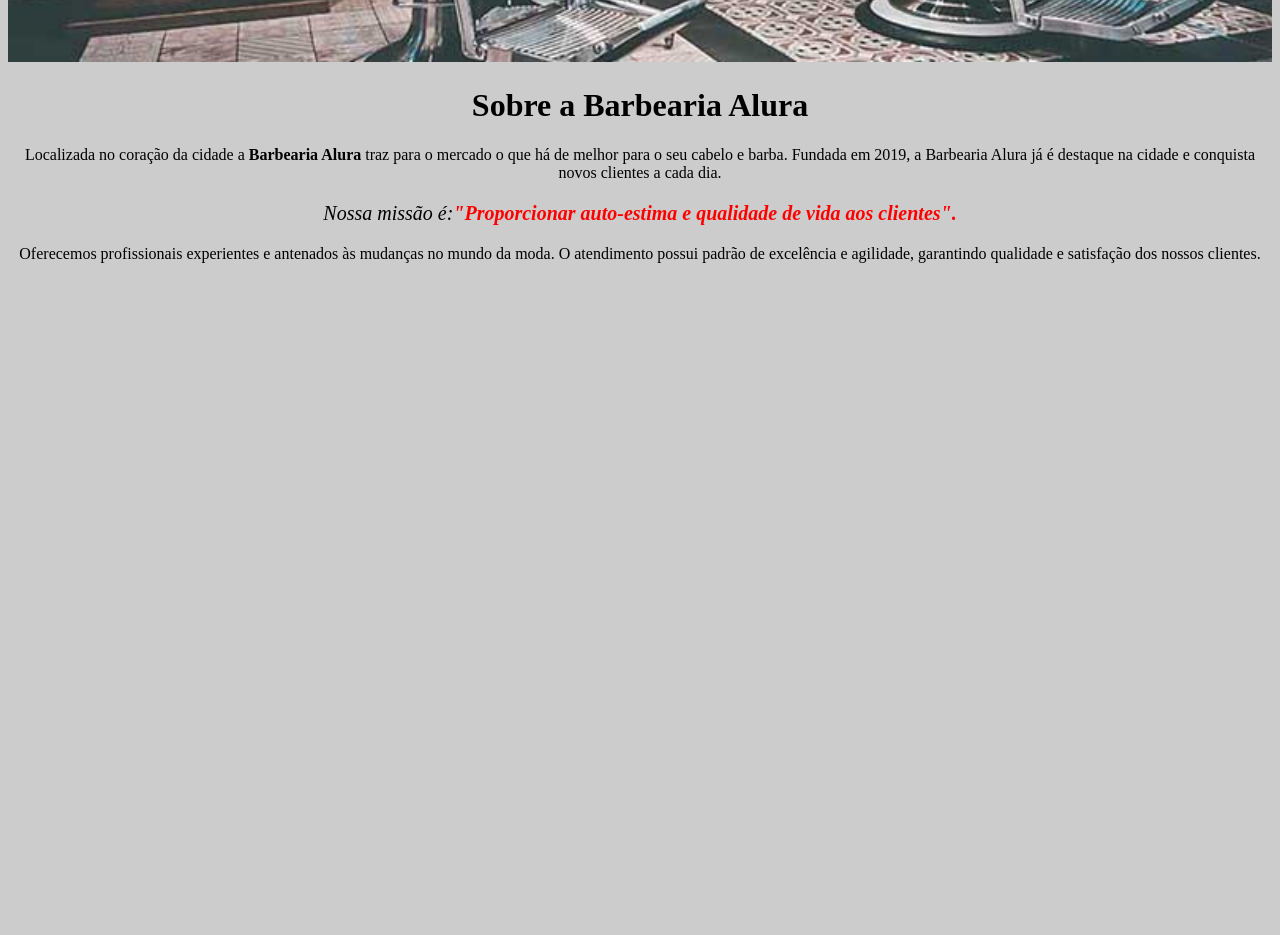
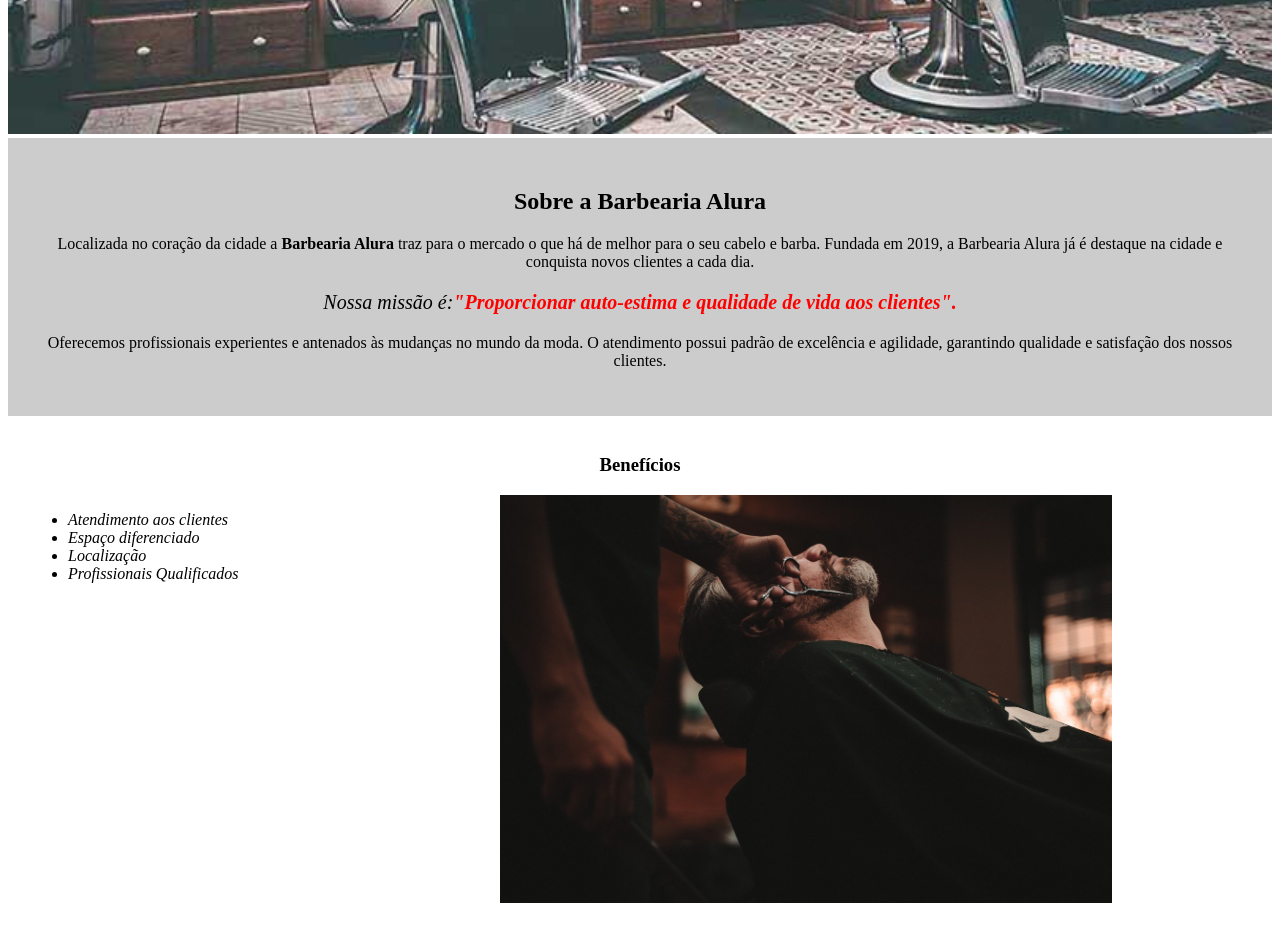
Before and after one commit to IslaGil/Barbearia-Alura, a plain HTML site: page index.htm in a window 1280 px wide. Shown: the part 420-1355 px from the top of the page. Before the commit the page ends 800 px from the top, so only its background shows below. Drawn offline with Linux system fonts and the light colour scheme.

Commit message:
parte 01 finalizada

```diff
--- a/index.htm
+++ b/index.htm
@@ -7,14 +7,29 @@
         <link rel="stylesheet" href="style.css">
         <title>Barbearia Alura</title>
     </head>
+
     <body>
+        <header>
+           <h1 class="titulo-princial">Barbearia Alura</h1>
+        </header>
         <img id="banner" src="banner.jpg" >
-        <h1>Sobre a Barbearia Alura</h1>
+        <div class="Principal">
+            <h2 class="titulo-centralizado">Sobre a Barbearia Alura</h2>
             <p>Localizada no coração da cidade a <strong>Barbearia Alura</strong> traz para o mercado o que há de melhor para o seu cabelo e barba.
                 Fundada em 2019, a Barbearia Alura já é destaque na cidade e conquista novos clientes a cada dia.</p>
             <p id="missao"><em>Nossa missão é:<strong>"Proporcionar auto-estima e qualidade de vida aos clientes".</strong></em></p>
             <p>Oferecemos profissionais experientes e antenados às mudanças no mundo da moda. O atendimento possui padrão de excelência e
                 agilidade, garantindo qualidade e satisfação dos nossos clientes.</p>
-
+        </div>
+        <div class="Benefícios">
+            <h3 class="titulo-centralizado">Benefícios</h3>
+                <ul>
+                    <li class="itens">Atendimento aos clientes</li>
+                    <li class="itens">Espaço diferenciado</li>
+                    <li class="itens">Localização</li>
+                    <li class="itens">Profissionais Qualificados</li>
+                </ul>
+                <img src="beneficios.jpg" class="imagembeneficios">
+        </div>
     </body>
 </html>
--- a/style.css
+++ b/style.css
@@ -1,6 +1,6 @@
 
 body{
-    background-color: #cccccc;
+
 }
 
 #banner {
@@ -8,7 +8,16 @@ body{
 
 }
 
-h1{
+.Principal{
+    background-color: #cccccc;
+    padding: 30px;
+}
+
+.titulo-princial {
+    padding-left: 20px;
+}
+
+.titulo-centralizado {
     text-align: center;
 
 }
@@ -24,3 +33,23 @@ p{
 em strong {
     color: #ff0000;
 }
+
+.itens {
+    font-style: italic;
+}
+
+.Benefícios{
+    background: #ffffff;
+    padding: 20px;
+}
+
+ul {
+    display: inline-block;
+    vertical-align: top;
+    width: 20%;
+    margin-right: 15%;
+}
+
+.imagembeneficios {
+    width: 50%;
+}
```
Also changed, not shown: beneficios.jpg (added). Lines whose indentation alone changed are shown as unchanged.
